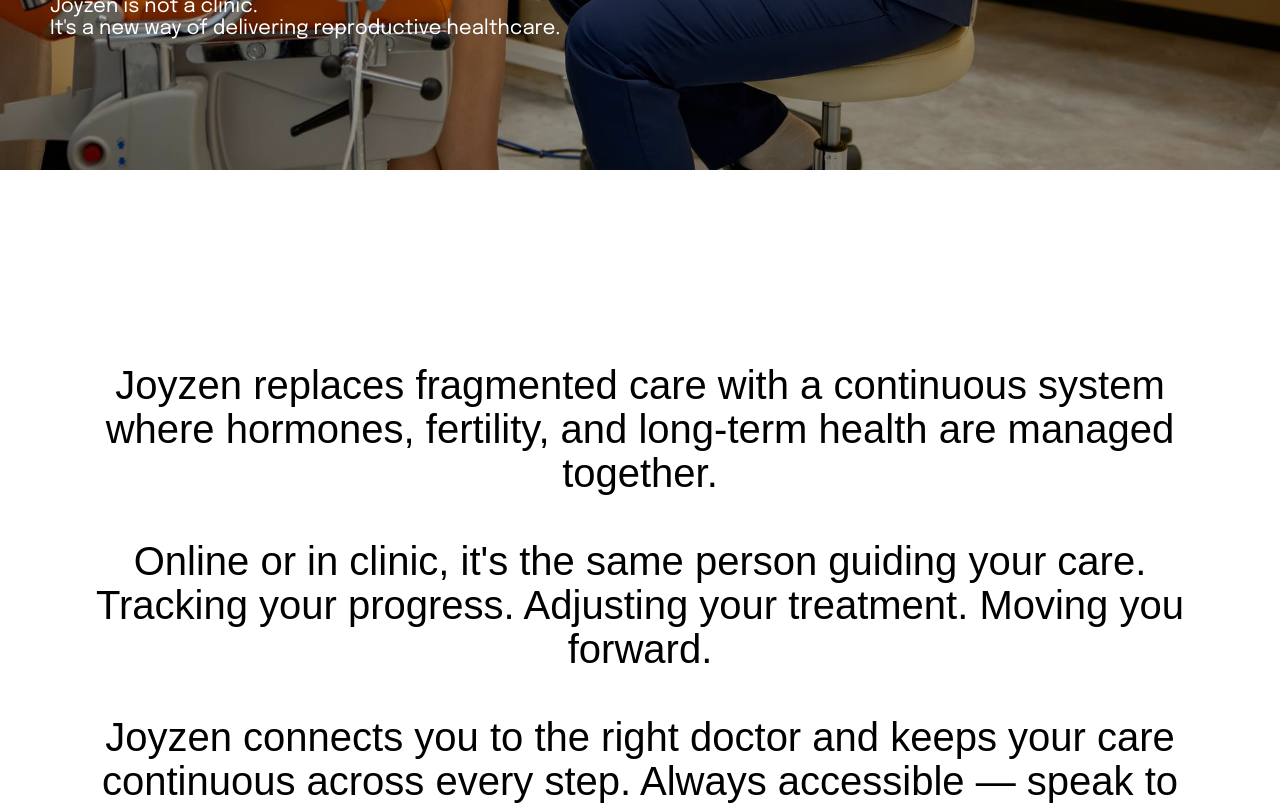
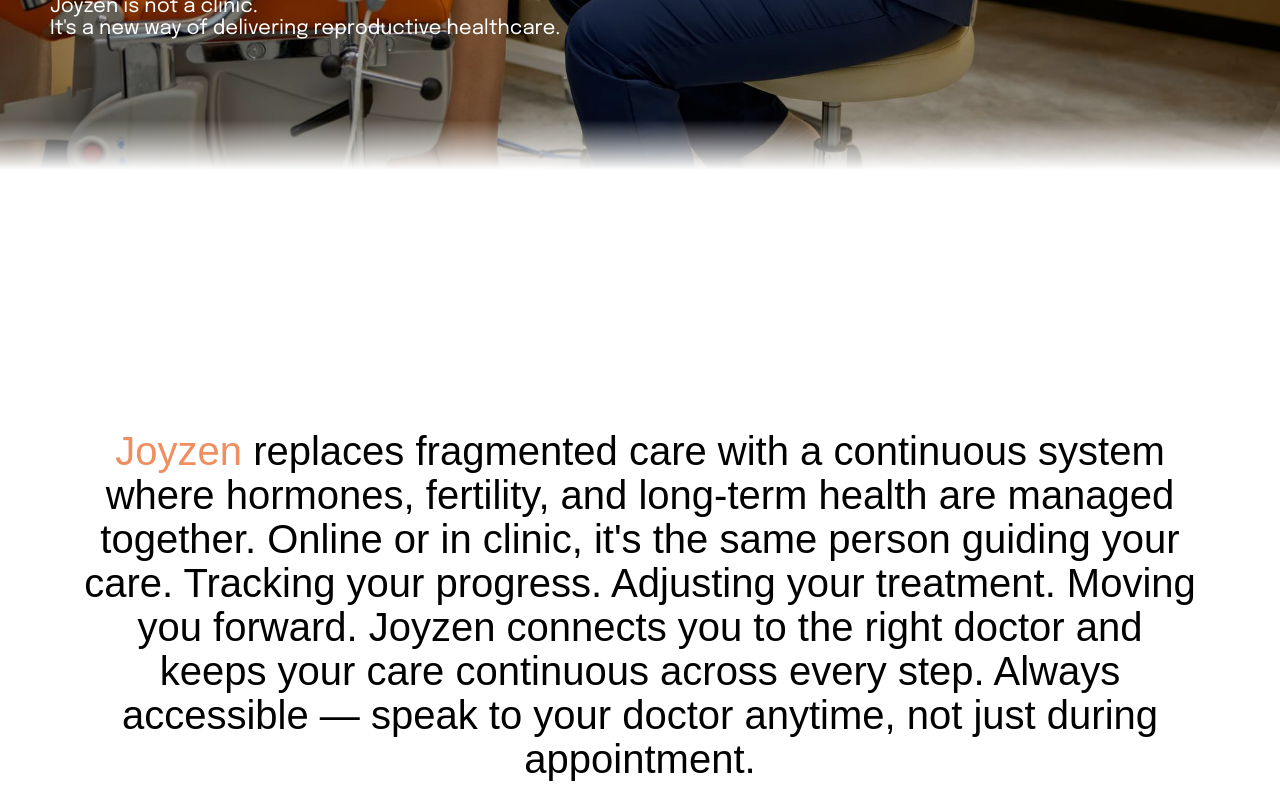
Before and after one commit to bugholic/landing-page, a Next.js app: page / in a window 1280 px wide. Shown: the part 740-1545 px from the top of the page. Built offline with nearby package versions, Linux system fonts and the light colour scheme; a web font is replaced by a local one.

Commit message:
fixed hero

```diff
--- a/app/components/Hero.tsx
+++ b/app/components/Hero.tsx
@@ -6,6 +6,7 @@
       <div className="absolute inset-0 z-0">
         <Image src="/hero-bg.png" alt="" fill className="object-cover object-top" priority />
         <div className="absolute inset-0 bg-black/25" />
+        <div className="absolute inset-x-0 bottom-0 h-[50px] bg-gradient-to-t from-white to-transparent" />
       </div>
 
       <div
--- a/app/components/Statement.tsx
+++ b/app/components/Statement.tsx
@@ -5,15 +5,13 @@
         className="max-w-[1114px] text-center text-[40px] font-medium leading-[1.1] text-black"
         style={{ fontFamily: "Satoshi, DM Sans, sans-serif" }}
       >
-        Joyzen replaces fragmented care with a continuous system{" "}
-        where hormones, fertility, and long-term health are managed together.
-        <br /><br />
-        Online or in clinic, it&apos;s the same person guiding your care.
-        Tracking your progress. Adjusting your treatment. Moving you forward.
-        <br /><br />
-        Joyzen connects you to the right doctor and keeps your care continuous
-        across every step. Always accessible — speak to your doctor anytime,
-        not just during appointment.
+        <span className="text-[#EF8F60]">Joyzen{" "}</span> replaces fragmented care
+        with a continuous system where hormones, fertility, and long-term health
+        are managed together. Online or in clinic, it&apos;s the same person
+        guiding your care. Tracking your progress. Adjusting your treatment.
+        Moving you forward. Joyzen connects you to the right doctor and keeps
+        your care continuous across every step. Always accessible — speak to
+        your doctor anytime, not just during appointment.
       </p>
     </section>
   );
```
